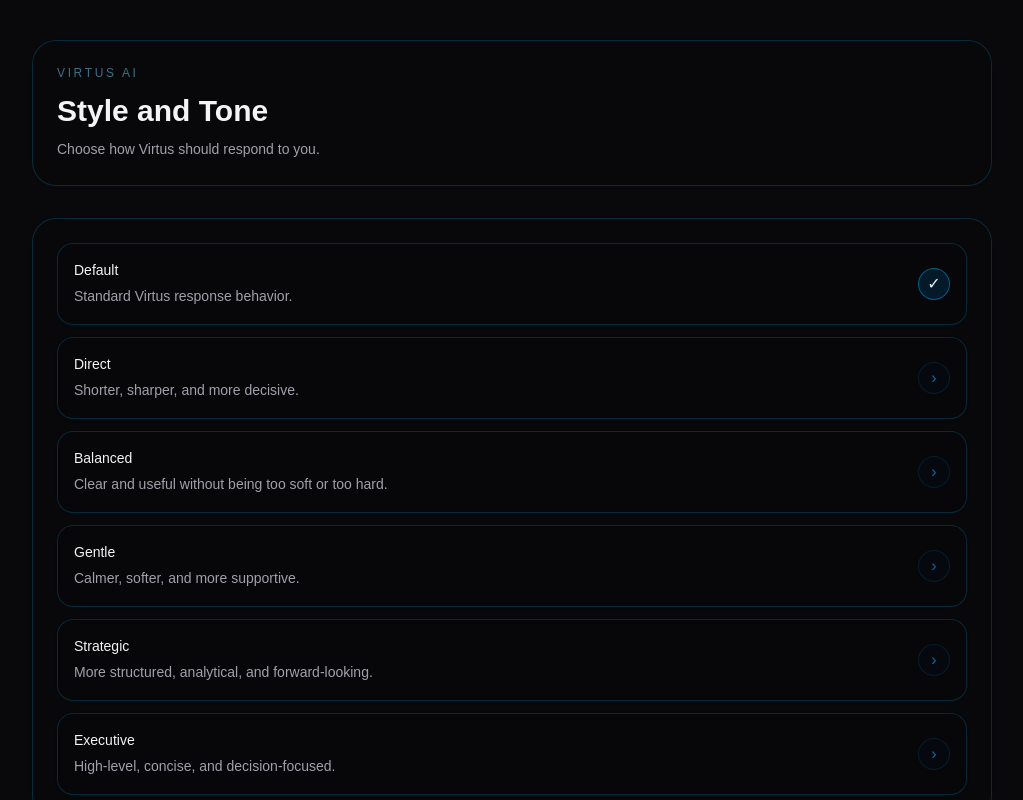
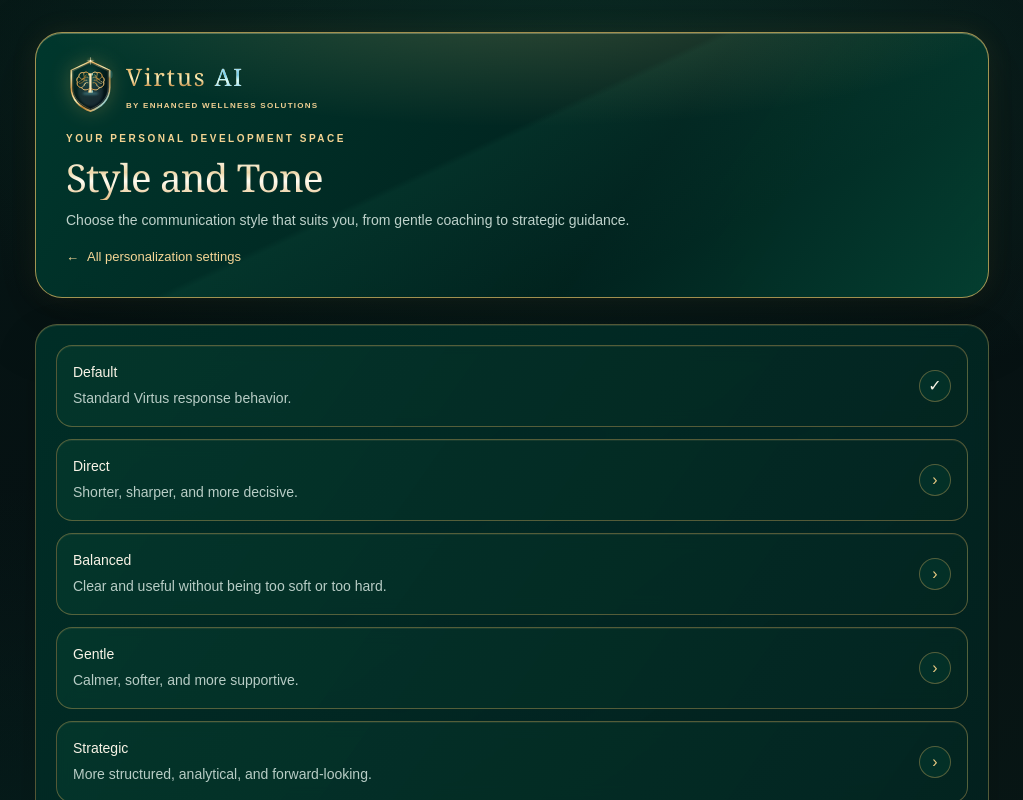
Before and after one commit to SirSebastian-ux/virtus.ai, a Next.js app: page /account/personalization/style-tone in a window 1280 px wide. Shown: the top 800 px of the page, without its empty margins (128-1151 px from the left). Built offline with nearby package versions, Linux system fonts and the light colour scheme; no server answers.

Commit message:
Apply emerald and metallic gold interior branding to app/account/personalization/style-tone/page.js

```diff
--- a/app/account/personalization/style-tone/page.js
+++ b/app/account/personalization/style-tone/page.js
@@ -1,3 +1,4 @@
+import VirtusInteriorHeader from "../../../components/VirtusInteriorHeader";
 import Link from "next/link";
 import { createClient } from "@/lib/supabase-server";
 import StyleToneForm from "./StyleToneForm";
@@ -25,32 +26,20 @@ export default async function StyleTonePage() {
   const currentStyle = profile?.response_style || "default";
 
   return (
-    <main className="min-h-screen virtus-theme-page">
+    <main className="virtus-interior min-h-screen virtus-theme-page">
       <AppearanceSync />
 
-      <div className="mx-auto w-full max-w-5xl px-8 py-10">
-        <div className="virtus-theme-surface mb-8 rounded-3xl border border-sky-900/20 px-6 py-6 shadow-sm shadow-sky-950/10 backdrop-blur-sm">
-          <p className="text-xs uppercase tracking-[0.22em] text-sky-300/50">
-            Virtus AI
-          </p>
+      <div className="virtus-interior-shell narrow virtus-interior-subpage">
+        <VirtusInteriorHeader title="Style and Tone" description="Choose the communication style that suits you, from gentle coaching to strategic guidance." backHref="/account/personalization" backLabel="All personalization settings" />
 
-          <h1 className="mt-3 text-3xl font-semibold virtus-theme-title">
-            Style and Tone
-          </h1>
-
-          <p className="mt-2 max-w-2xl text-sm leading-6 virtus-theme-muted">
-            Choose how Virtus should respond to you.
-          </p>
-        </div>
-
-        <div className="virtus-theme-surface rounded-3xl border border-sky-900/20 p-6 shadow-sm shadow-sky-950/10 backdrop-blur-sm">
+        <div className="virtus-theme-surface virtus-interior-panel rounded-3xl border border-sky-900/20 p-6 shadow-sm shadow-sky-950/10 backdrop-blur-sm">
           <StyleToneForm initialStyle={currentStyle} />
         </div>
 
         <div className="mt-8">
           <Link
             href="/account/personalization"
-            className="inline-flex items-center rounded-2xl border border-sky-900/30 bg-sky-950/10 px-4 py-2 text-sm text-sky-700 transition hover:border-sky-800/40 hover:bg-sky-950/15"
+            className="virtus-interior-back"
           >
             Back to personalization
           </Link>
```
